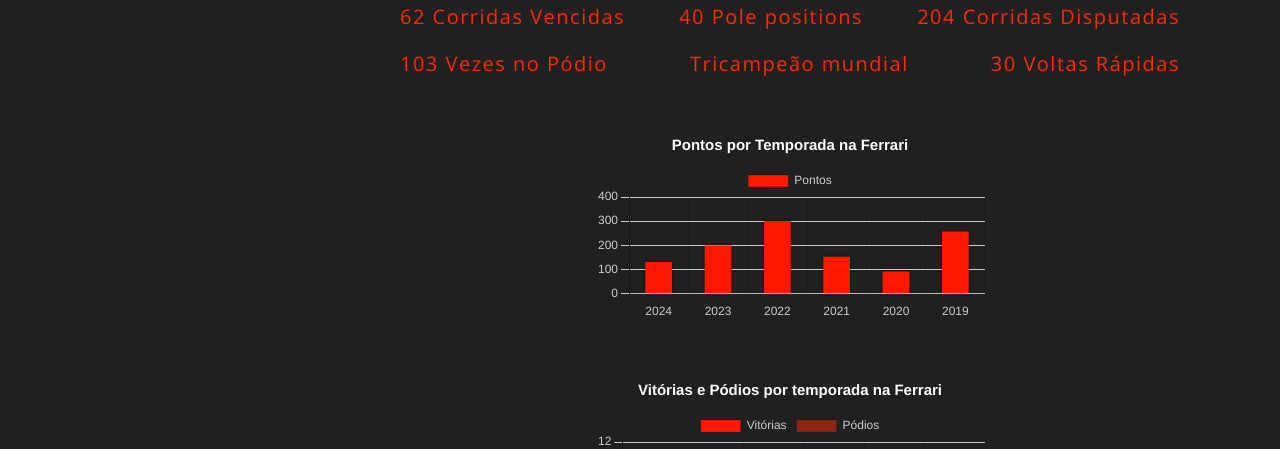
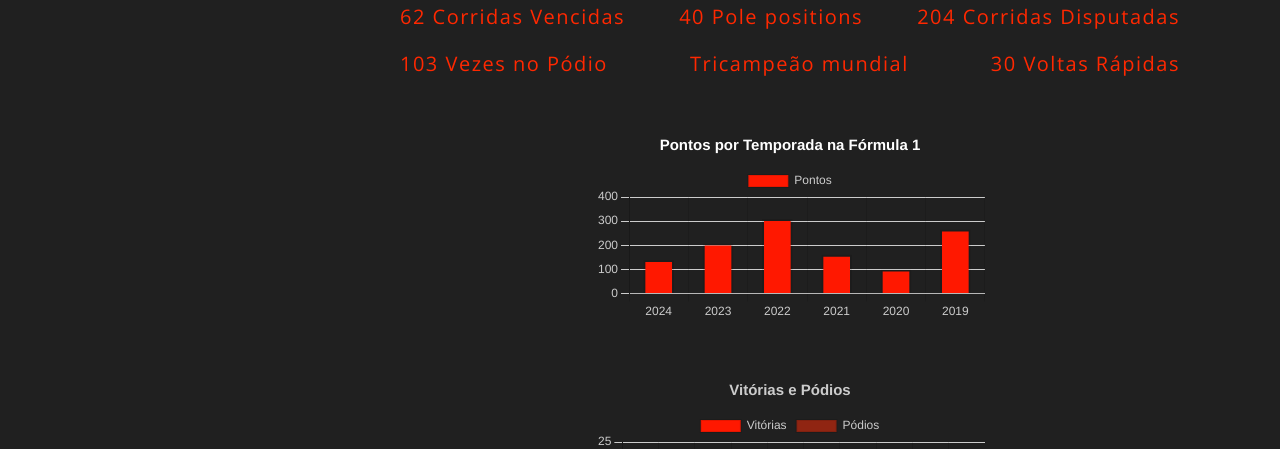
Before and after one commit to LucasRodriguesCartaxo/F1-PI, a website: page web-data-viz/public/max.html in a window 1280 px wide. Shown: the part 313-762 px from the top of the page. Drawn offline with nearby package versions, Linux system fonts and the light colour scheme.

Commit message:
arrumando os valores da dash do max

```diff
--- a/web-data-viz/public/max.html
+++ b/web-data-viz/public/max.html
@@ -116,7 +116,7 @@
                 },
                 title: {
                     display: true,
-                    text: 'Pontos por Temporada na Ferrari',
+                    text: 'Pontos por Temporada na Fórmula 1',
                     color: '#FFF',
                     font: {
                         size: 15
@@ -129,17 +129,17 @@
     new Chart(chartStatus, {
         type: 'bar',
         data: {
-            labels: ['2024', '2023', '2022', '2021', '2020', '2019'],
+            labels: ['2024', '2023', '2022', '2021', '2020', '2019', '2018', '2017', '2016', '2015'],
             datasets: [{
                 label: 'Vitórias',
-                data: [1, 0, 3, 0, 0, 2],
+                data: [7, 19, 15, 10, 2, 3, 2, 2, 1, 0,],
                 backgroundColor: '#FF1800',
                 barThickness: 30,
                 borderWidth: 2
             },
             {
                 label: 'Pódios',
-                data: [5, 6, 11, 1, 2, 10],
+                data: [12, 21, 17, 18, 11, 9, 11, 4, 7, 0,],
                 backgroundColor: '#902512',
                 barThickness: 30,
                 borderWidth: 2
@@ -171,8 +171,8 @@
                 },
                 title: {
                     display: true,
-                    text: 'Vitórias e Pódios por temporada na Ferrari',
-                    color: '#FFF',
+                    text: 'Vitórias e Pódios',
+                    color: '#CCC',
                     font: {
                         size: 15
                     }
```
